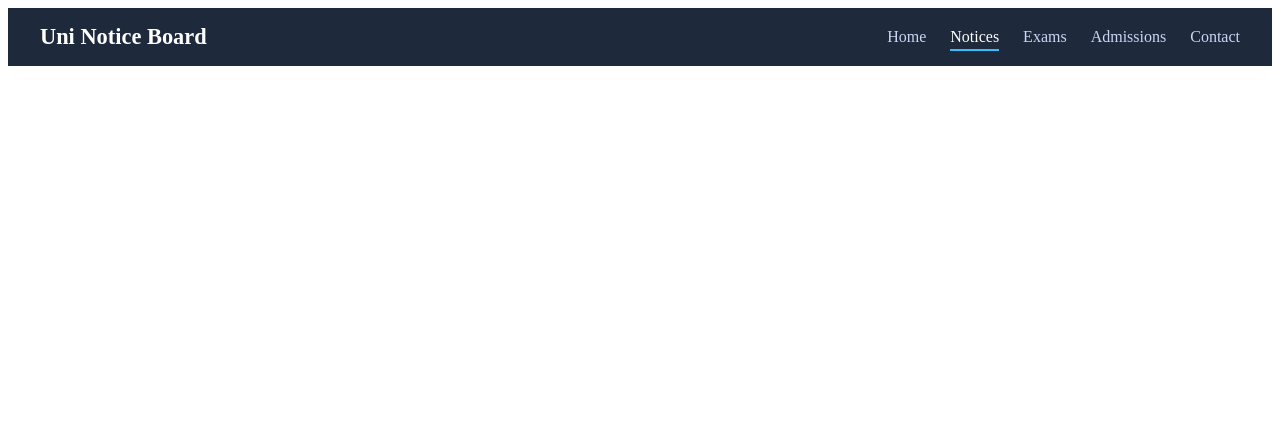
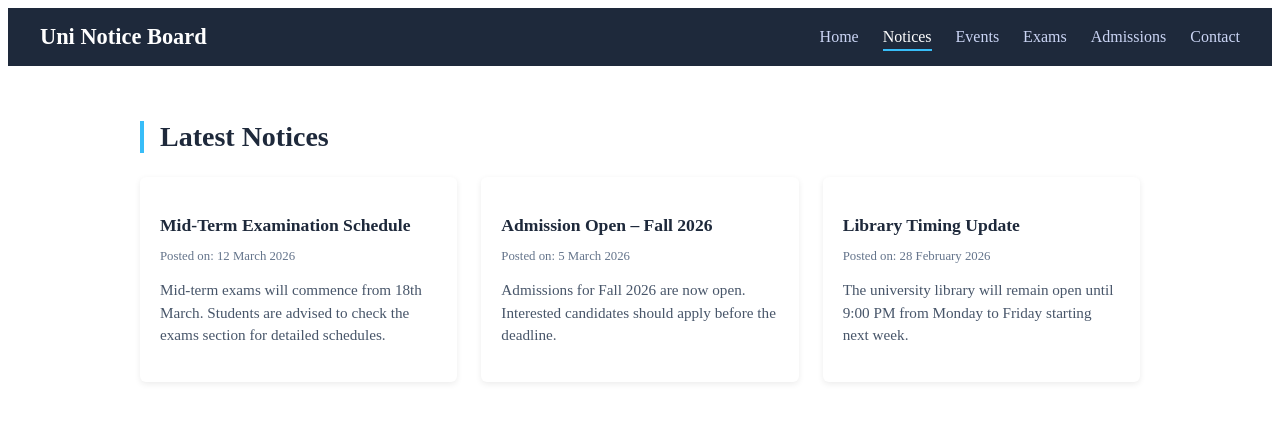
Before and after one commit to UCP-DevOps-Team/uni-notice-board, a website: page src/notices.html in a window 1280 px wide. Drawn offline with Linux system fonts and the light colour scheme.

Commit message:
Design the notice page

```diff
--- a/src/notices.html
+++ b/src/notices.html
@@ -10,6 +10,7 @@
         <meta name="author" content="UCP Devops Team" />
 
         <link rel="stylesheet" href="../styles/style.css" />
+        <link rel="stylesheet" href="../styles/notices.css" />
         <title>University Digital Notice Board</title>
     </head>
     <body>
@@ -24,6 +25,9 @@
                     <li>
                         <a href="notices.html" data-page="notices">Notices</a>
                     </li>
+                    <li>
+                        <a href="events.html" data-page="events">Events</a>
+                    </li>
                     <li><a href="exams.html" data-page="exams">Exams</a></li>
                     <li>
                         <a href="admissions.html" data-page="admissions"
@@ -37,9 +41,39 @@
             </nav>
         </header>
 
-        <main class="container">
-            <!-- Page-specific content goes here -->
+        <main class="container notices-page">
+            <h2 class="notices-title">Latest Notices</h2>
+
+            <div class="notices-list">
+                <div class="notice-card">
+                    <h3>Mid-Term Examination Schedule</h3>
+                    <p class="notice-meta">Posted on: 12 March 2026</p>
+                    <p class="notice-text">
+                        Mid-term exams will commence from 18th March. Students are advised
+                        to check the exams section for detailed schedules.
+                    </p>
+                </div>
+
+                <div class="notice-card">
+                    <h3>Admission Open – Fall 2026</h3>
+                    <p class="notice-meta">Posted on: 5 March 2026</p>
+                    <p class="notice-text">
+                        Admissions for Fall 2026 are now open. Interested candidates
+                        should apply before the deadline.
+                    </p>
+                </div>
+
+                <div class="notice-card">
+                    <h3>Library Timing Update</h3>
+                    <p class="notice-meta">Posted on: 28 February 2026</p>
+                    <p class="notice-text">
+                        The university library will remain open until 9:00 PM from
+                        Monday to Friday starting next week.
+                    </p>
+                </div>
+            </div>
         </main>
+
 
         <script>
             (function () {
--- /dev/null
+++ b/styles/notices.css
@@ -0,0 +1,48 @@
+/* ========================= */
+/* Notices Page Styles       */
+/* ========================= */
+
+.notices-page {
+    max-width: 1000px;
+    margin: 0 auto;
+    padding: 2rem;
+}
+
+.notices-title {
+    color: #1e293b;
+    font-size: 1.75rem;
+    margin-bottom: 1.5rem;
+    border-left: 4px solid #38bdf8;
+    padding-left: 1rem;
+}
+
+.notices-list {
+    display: grid;
+    grid-template-columns: repeat(auto-fit, minmax(280px, 1fr));
+    gap: 1.5rem;
+}
+
+.notice-card {
+    background-color: #ffffff;
+    padding: 1.25rem;
+    border-radius: 6px;
+    box-shadow: 0 2px 6px rgba(0, 0, 0, 0.08);
+}
+
+.notice-card h3 {
+    font-size: 1.1rem;
+    margin-bottom: 0.5rem;
+    color: #1e293b;
+}
+
+.notice-meta {
+    font-size: 0.8rem;
+    color: #64748b;
+    margin-bottom: 0.6rem;
+}
+
+.notice-text {
+    font-size: 0.95rem;
+    color: #475569;
+    line-height: 1.5;
+}
```
Also changed, not shown: src/admissions.html (+3 -0 lines), src/contact.html (+3 -0 lines), src/events.html (+3 -0 lines), src/exams.html (+3 -0 lines), src/index.html (+3 -0 lines).
